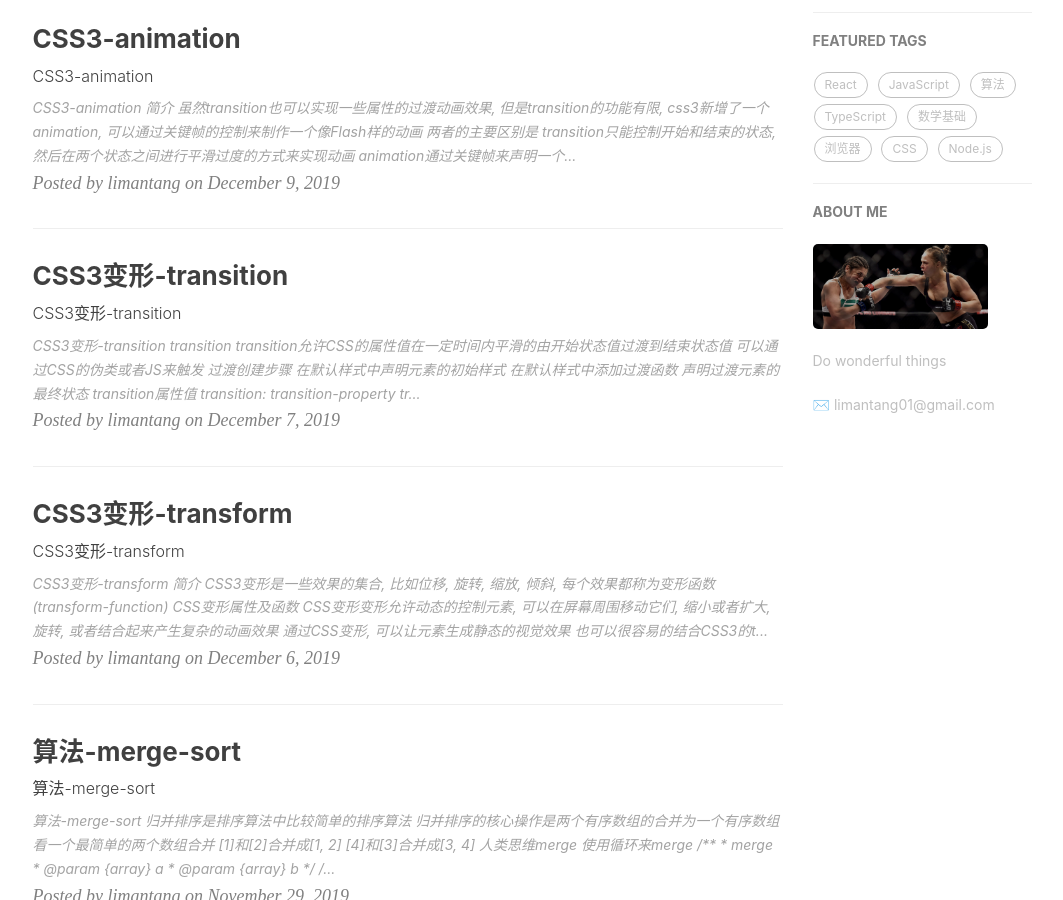
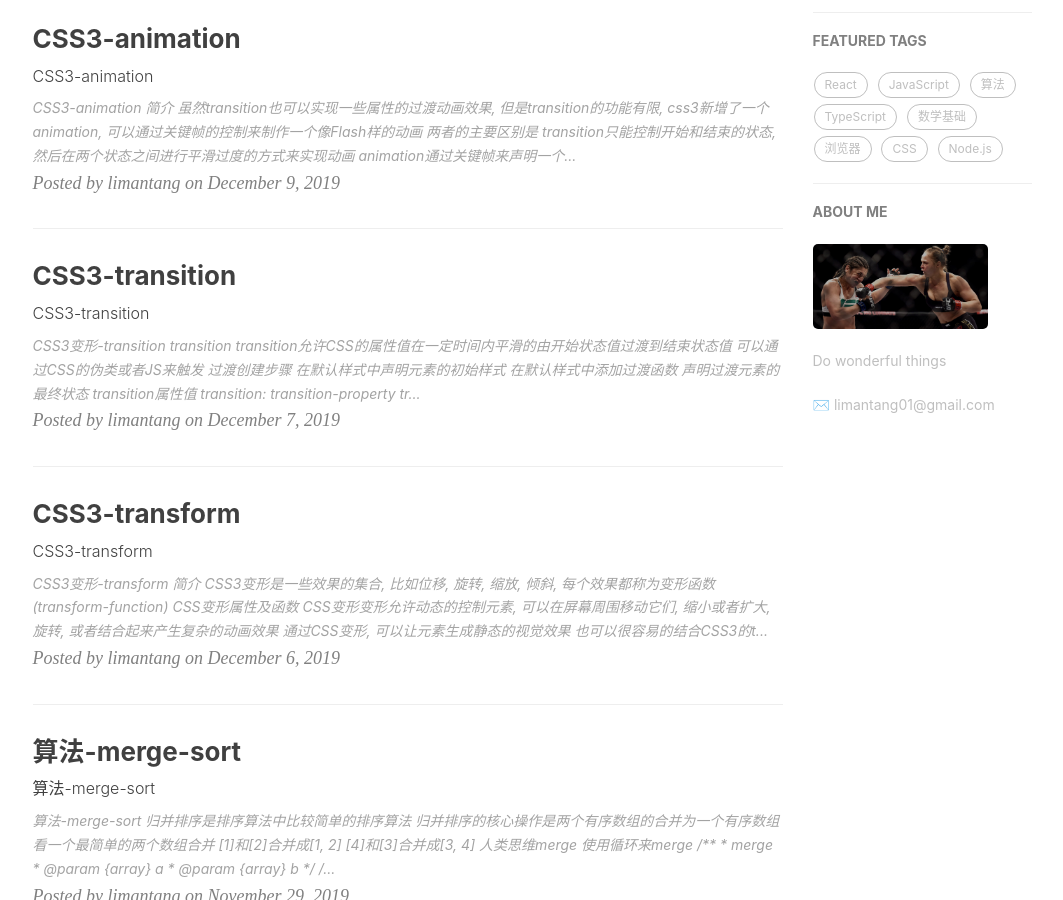
Before and after one commit to echoheart/echoheart.github.io, a Jekyll site: the page built from index.html, in a window 1280 px wide and 900 px high, scrolled down 446 px. Shown: the whole window, without its empty margins (135-1198 px from the left). Built offline with Jekyll 4.4.1, drawn with Linux system fonts in a browser that asks for light colours; nearby versions of some CDN libraries; the list of posts is cut into pages by our own code; comment, search, counter and statistics services are not loaded.

Commit message:
animation

```diff
--- a/_posts/2019-12-06-CSS3-transform.md
+++ b/_posts/2019-12-06-CSS3-transform.md
@@ -1,7 +1,7 @@
 ---
 layout:     post
-title:      CSS3变形-transform
-subtitle:   CSS3变形-transform
+title:      CSS3-transform
+subtitle:   CSS3-transform
 date:       2019-12-06
 author:     limantang
 header-img: img/post-bg-ios9-web.jpg
--- a/_posts/2019-12-07-CSS3-transition.md
+++ b/_posts/2019-12-07-CSS3-transition.md
@@ -1,7 +1,7 @@
 ---
 layout:     post
-title:      CSS3变形-transition
-subtitle:   CSS3变形-transition
+title:      CSS3-transition
+subtitle:   CSS3-transition
 date:       2019-12-07
 author:     limantang
 header-img: img/post-bg-ios9-web.jpg
```
